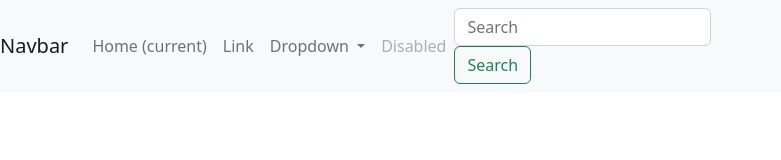
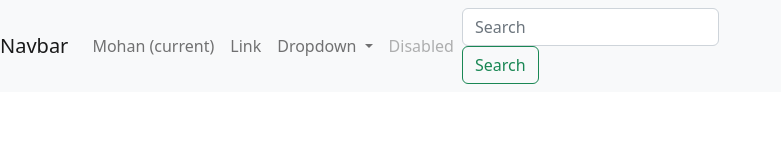
Before and after one commit to osmosian/WebSite, a plain HTML site: page index.html in a window 1280 px wide. Shown: the whole page, without its empty margins (0-781 px from the left). Drawn offline with nearby package versions, Linux system fonts and the light colour scheme.

Commit message:
Changed  ot index.html on master node

```diff
--- a/index.html
+++ b/index.html
@@ -16,7 +16,7 @@
   <div class="collapse navbar-collapse" id="navbarSupportedContent">
     <ul class="navbar-nav mr-auto">
       <li class="nav-item active">
-        <a class="nav-link" href="#">Home <span class="sr-only">(current)</span></a>
+        <a class="nav-link" href="#">Mohan <span class="sr-only">(current)</span></a>
       </li>
       <li class="nav-item">
         <a class="nav-link" href="#">Link</a>
```
